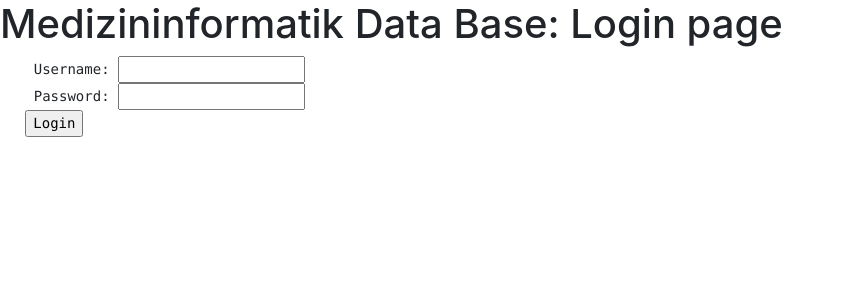
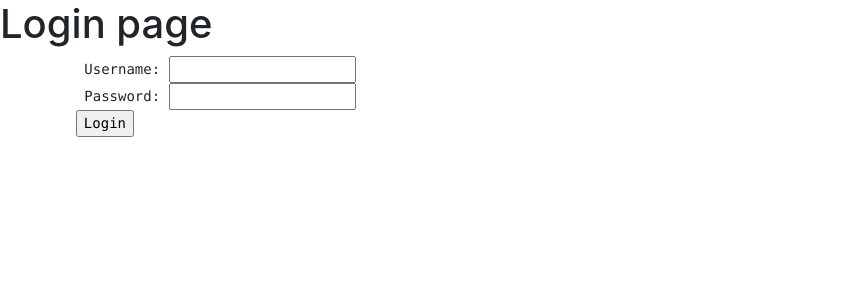
Before and after one commit to engeld/groupL, a PHP site: page / in a window 1280 px wide. Shown: the top 300 px of the page, without its empty margins (0-841 px from the left). Run offline with PHP 8.4, Linux system fonts and the light colour scheme.

Commit message:
cleanup of index page

```diff
--- a/index.php
+++ b/index.php
@@ -1,7 +1,11 @@
 <?php
+/**
+ * This page is the login page
+ */
+
 session_start();
-// Initialisation of passwords for the database
-include('pdo.inc.php');
+
+include('pdo.inc.php'); // Initialisation of passwords for the database
 
 // Read the credentials if given as POST parameters
 $user = '';
@@ -9,12 +13,15 @@ $pwd = '';
 $message = '';
 
 $logged= false;
+
+// check if user is already logged in, redirect to main page
 if(isset($_SESSION['user'])){
   $logged = true;
   header("Location: listPatients.php");
   exit();
 }
 
+// if user isn't already logged in, check POST parameters
 if(!$logged){
   if(isset($_POST['user'])){
     $user = ($_POST['user']);
@@ -23,10 +30,10 @@ if(!$logged){
     $pwd = ($_POST['pwd']);
   }
 
-
   try {
     // Connect to the database
     $dbh = new PDO("mysql:host=$hostname;dbname=$dbname", $username, $password);
+
     // if the username is set, test if combination "username/password" is valid
     if($user !=''){
       // Initialise SQL query with place holders (:username and :password)
@@ -62,10 +69,10 @@ if(!$logged){
     }
 }
 
-// the form is only displayed if the person is not logged.
+// the form is only displayed if the person is not logged in.
 if(!$logged){
 ?>
-  <h1>Medizininformatik Data Base: Login page</h1>
+  <h1>Login page</h1>
 
     <form method='POST'>
       <pre>
@@ -77,5 +84,4 @@ if(!$logged){
 
    <?php
     echo "<b>$message</b>";
-    }
-  ?>
+}?>
```
Lines whose indentation alone changed are shown as unchanged.
